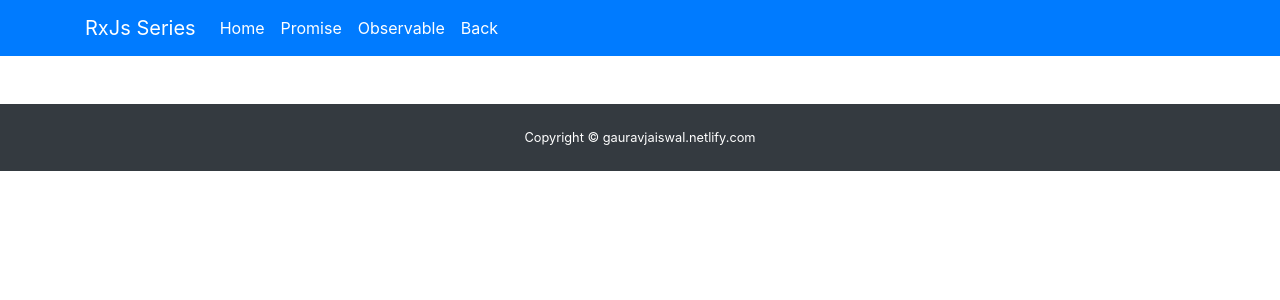
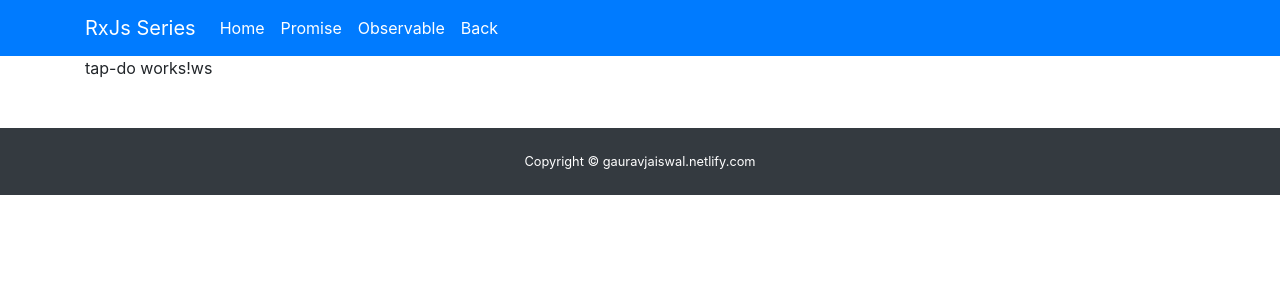
Before and after one commit to gauravkumar34/Rxjs-Series, an Angular app: page /observable/tap in a window 1280 px wide. Before the commit this address led to /. Shown: the top 300 px of the page. Built offline with nearby package versions, Linux system fonts and the light colour scheme.

Commit message:
2 files modified, 3 added

```diff
--- a/src/app/app-routing.module.ts
+++ b/src/app/app-routing.module.ts
@@ -9,6 +9,7 @@ import { MapComponent } from './observable/map/map.component';
 import { ObservableComponent } from './observable/observable.component';
 import { OfFormComponent } from './observable/of-form/of-form.component';
 import { PluckComponent } from './observable/pluck/pluck.component';
+import { TapDoComponent } from './observable/tap-do/tap-do.component';
 import { ToArrayComponent } from './observable/to-array/to-array.component';
 import { PromiseComponent } from './promise/promise.component';
 
@@ -34,6 +35,7 @@ const routes: Routes = [
       { path: 'map', component: MapComponent },
       { path: 'pluck', component: PluckComponent },
       { path: 'filter', component: FilterComponent },
+      { path: 'tap', component: TapDoComponent },
     ],
   },
 ];
--- a/src/app/app.module.ts
+++ b/src/app/app.module.ts
@@ -17,6 +17,7 @@ import { CustomComponent } from './observable/custom/custom.component';
 import { MapComponent } from './observable/map/map.component';
 import { PluckComponent } from './observable/pluck/pluck.component';
 import { FilterComponent } from './observable/filter/filter.component';
+import { TapDoComponent } from './observable/tap-do/tap-do.component';
 
 @NgModule({
   imports: [
@@ -37,7 +38,8 @@ import { FilterComponent } from './observable/filter/filter.component';
     CustomComponent,
     MapComponent,
     PluckComponent,
-    FilterComponent
+    FilterComponent,
+    TapDoComponent
   ],
   providers: [DesignUtilitesService],
   bootstrap: [AppComponent],
--- /dev/null
+++ b/src/app/observable/tap-do/tap-do.component.html
@@ -0,0 +1 @@
+<p>tap-do works!ws</p>
--- /dev/null
+++ b/src/app/observable/tap-do/tap-do.component.ts
@@ -0,0 +1,12 @@
+import { Component, OnInit } from '@angular/core';
+
+@Component({
+  selector: 'app-tap-do',
+  templateUrl: './tap-do.component.html',
+  styleUrls: ['./tap-do.component.css'],
+})
+export class TapDoComponent implements OnInit {
+  constructor() {}
+
+  ngOnInit() {}
+}
```
Also changed, not shown: src/app/observable/tap-do/tap-do.component.css (added).
